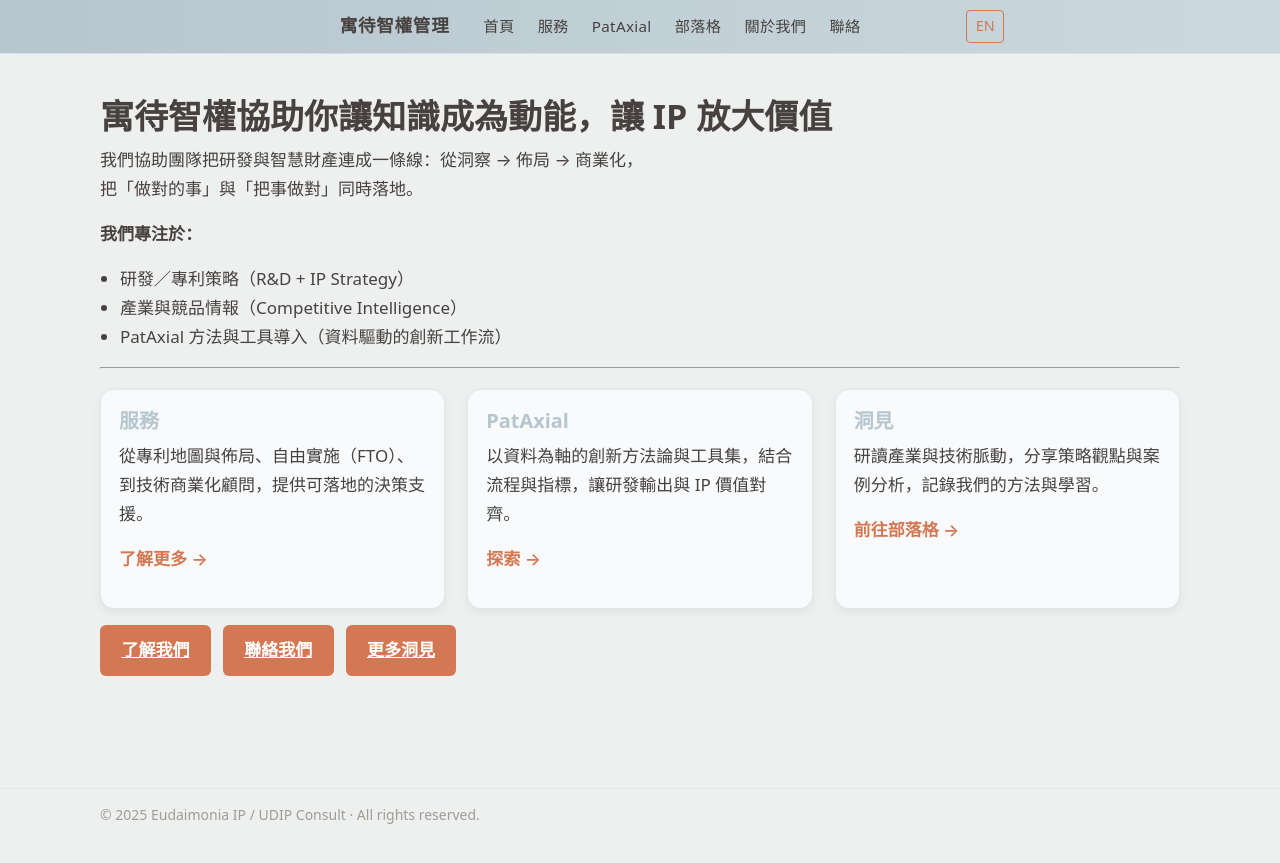
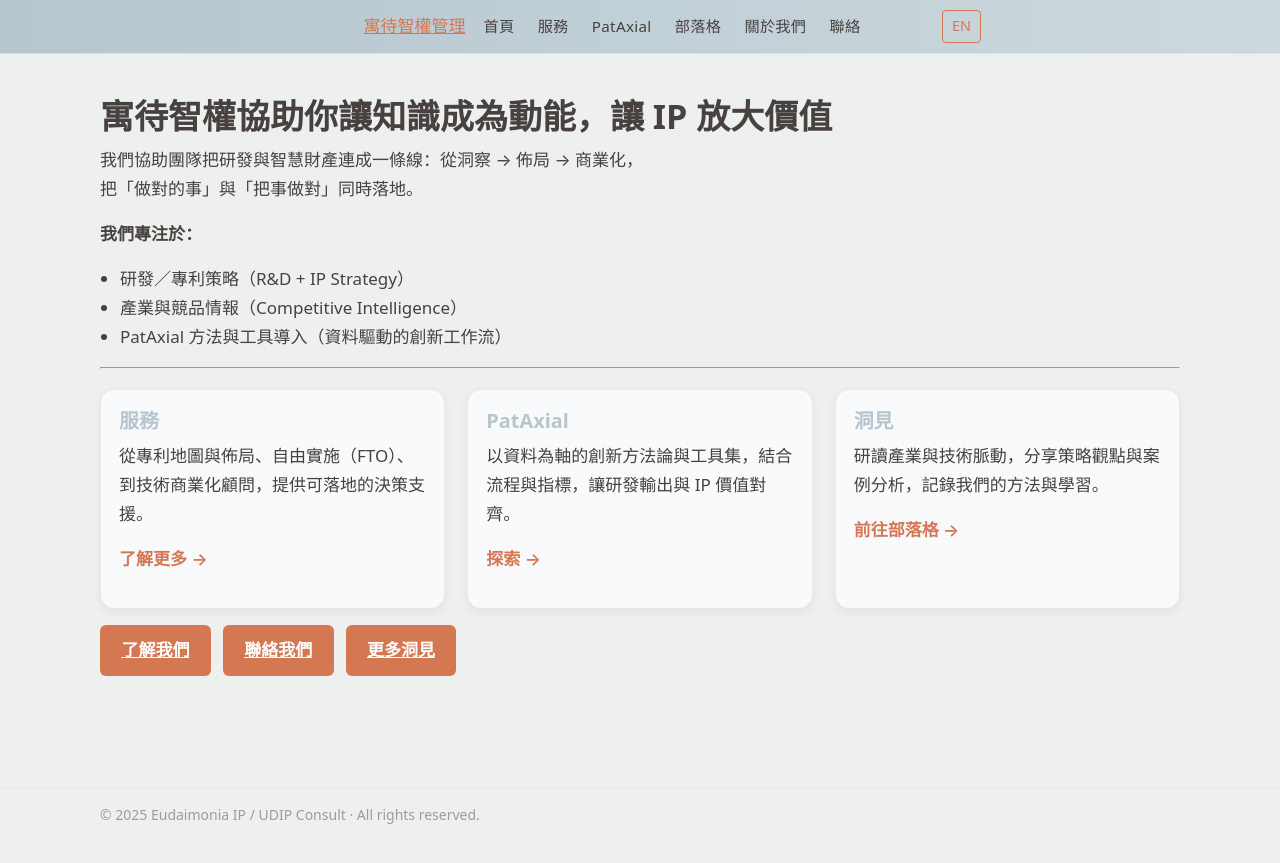
Before and after one commit to nuancenil/udipconsult, a Jekyll site: the page built from index.md, in a window 1280 px wide. Shown: the top 863 px of the page. Built offline with Jekyll 4.4.1, drawn with Linux system fonts in a browser that asks for light colours.

```diff
--- a/_includes/nav.html
+++ b/_includes/nav.html
@@ -1,11 +1,12 @@
 <nav class="site-nav">
   <div class="nav-container">
     <!-- 左：品牌（首頁連結會根據語言） -->
-    {% if page.lang == 'en' %}
-      <a class="brand" href="{{ '/en/' | relative_url }}">Eudaimonia IP</a>
+    {% if page.lang == "en" %}
+    <a href="{{ '/en/' | relative_url }}" class="site-title">Eudaimonia IP</a>
     {% else %}
-      <a class="brand" href="{{ '/' | relative_url }}">寓待智權管理</a>
+    <a href="{{ '/' | relative_url }}" class="site-title">寓待智權管理</a>
     {% endif %}
+
 
     <!-- 中：導覽項目 -->
     {% assign nav_items = site.data.nav[page.lang] %}
```
Also changed, not shown: index.md (+1 -1 lines).
